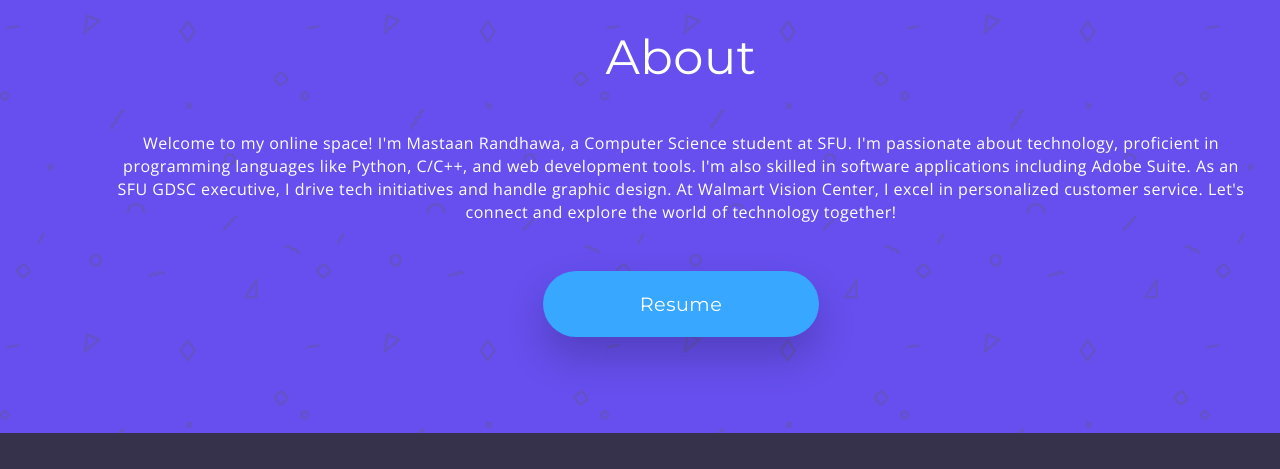
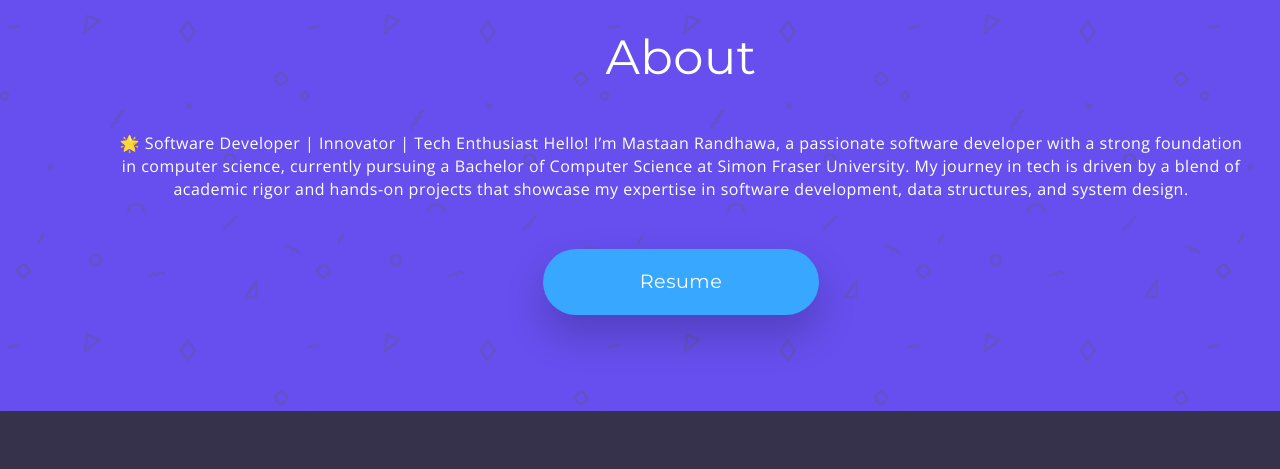
Before and after one commit to mastaanRandhawa/Personal-Website, a plain HTML site: page index.html in a window 1280 px wide. Shown: the part 3020-3489 px from the top of the page. Drawn offline with nearby package versions, Linux system fonts and the light colour scheme; a script that the page names is missing.

Commit message:
Update index.html

```diff
--- a/index.html
+++ b/index.html
@@ -284,18 +284,12 @@
           <div class="col-md-12 text-center">
             <h1>About</h1>
             <p>
-              Welcome to my online space! I'm Mastaan Randhawa, a Computer
-              Science student at SFU. I'm passionate about technology,
-              proficient in programming languages like Python, C/C++, and web
-              development tools. I'm also skilled in software applications
-              including Adobe Suite. As an SFU GDSC executive, I drive tech
-              initiatives and handle graphic design. At Walmart Vision Center, I
-              excel in personalized customer service. Let's connect and explore
-              the world of technology together!
+            🌟 Software Developer | Innovator | Tech Enthusiast
+                Hello! I’m Mastaan Randhawa, a passionate software developer with a strong foundation in computer science, currently pursuing a Bachelor of Computer Science at Simon Fraser University. My journey in tech is driven by a blend of academic rigor and hands-on projects that showcase my expertise in software development, data structures, and system design.
             </p>
             <h1></h1>
             <a
-              href="https://github.com/mastaanRandhawa/Mastaan-Resume-2024-/blob/main/Mastaan-Resume-2024.pdf"
+              href="https://github.com/mastaanRandhawa/Mastaan-Resume-2024-/blob/main/Mastaan%20Randhawa's%20Resume%202024.pdf"
               class="btn btn-lg btn-primary"
               >Resume</a
             >
```
